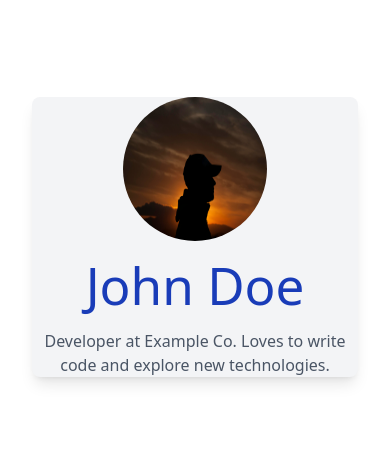
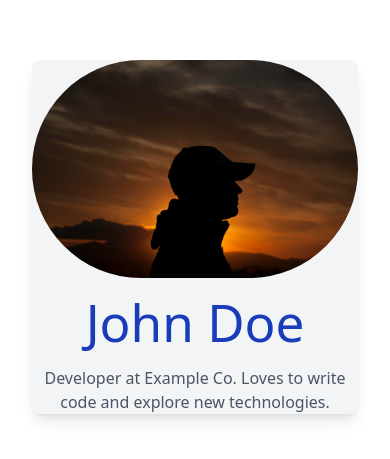
Before and after one commit to ThabangP07/alx-fe-reactjs, a React (Vite) app in the folder tailwind-react-integration/: page / in a window 390 px wide. Shown: the part 185-644 px from the top of the page. Built offline with nearby package versions, Linux system fonts and the light colour scheme.

Commit message:
style: add responsiveness to the user profile image

```diff
--- a/tailwind-react-integration/src/components/UserProfile.jsx
+++ b/tailwind-react-integration/src/components/UserProfile.jsx
@@ -3,7 +3,7 @@ import UserImg from '../resources/images/user.jpg';
 function UserProfile() {
   return (
     <div className="bg-gray-100 sm:p-4 md:p-8 md:max-w-sm sm:max-w-xs mx-auto my-20 rounded-lg shadow-lg">
-      <img className="rounded-full w-36 h-36 mx-auto" src={UserImg} alt="User" />
+      <img className="rounded-full md:w-36 md:h-36 sm:w-24 sm:h-24 mx-auto" src={UserImg} alt="User" />
       <h1 className="md:text-xl sm:text-lg text-blue-800 my-4">John Doe</h1>
       <p className="text-gray-600 md:text-base sm:text-sm">
         Developer at Example Co. Loves to write code and explore new
```
